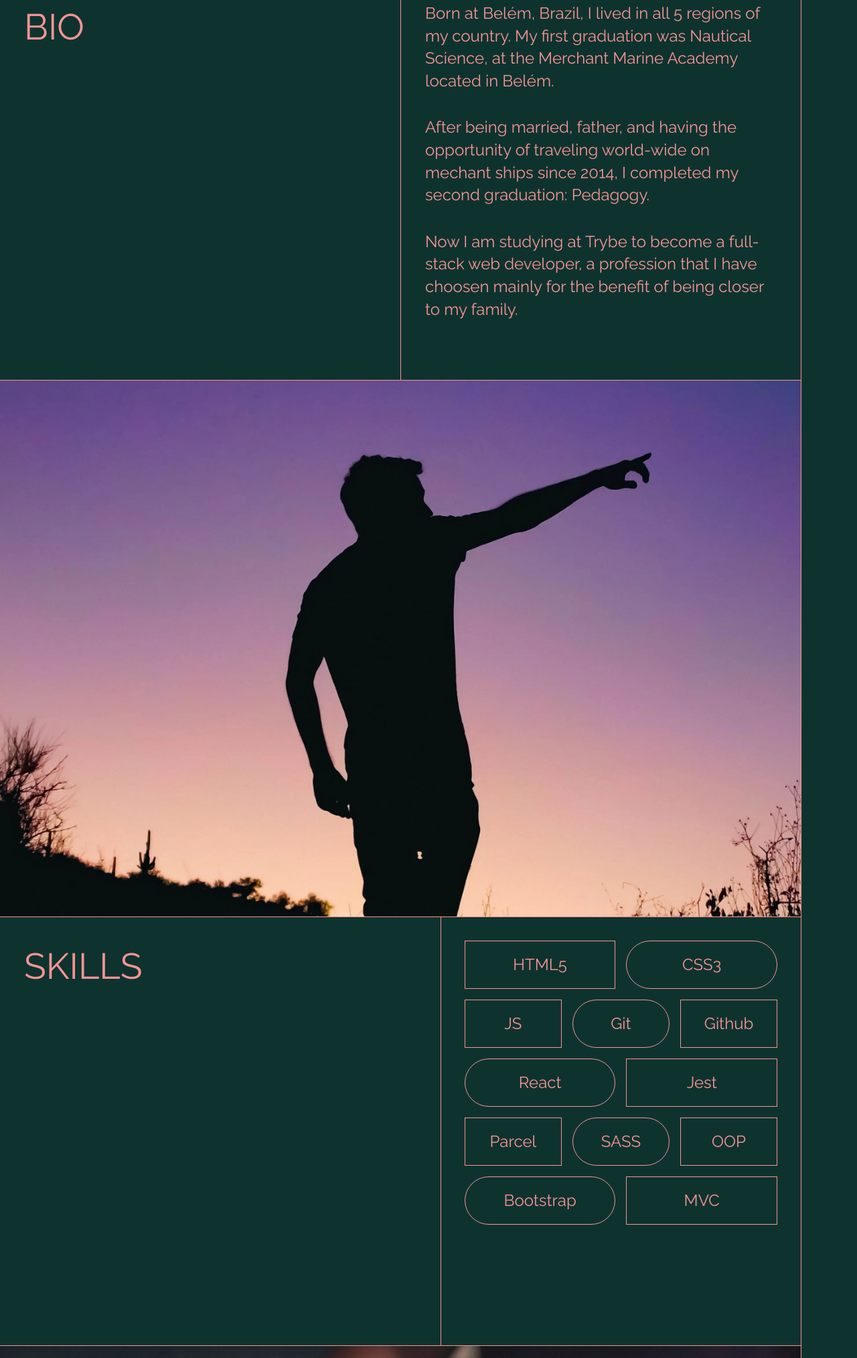
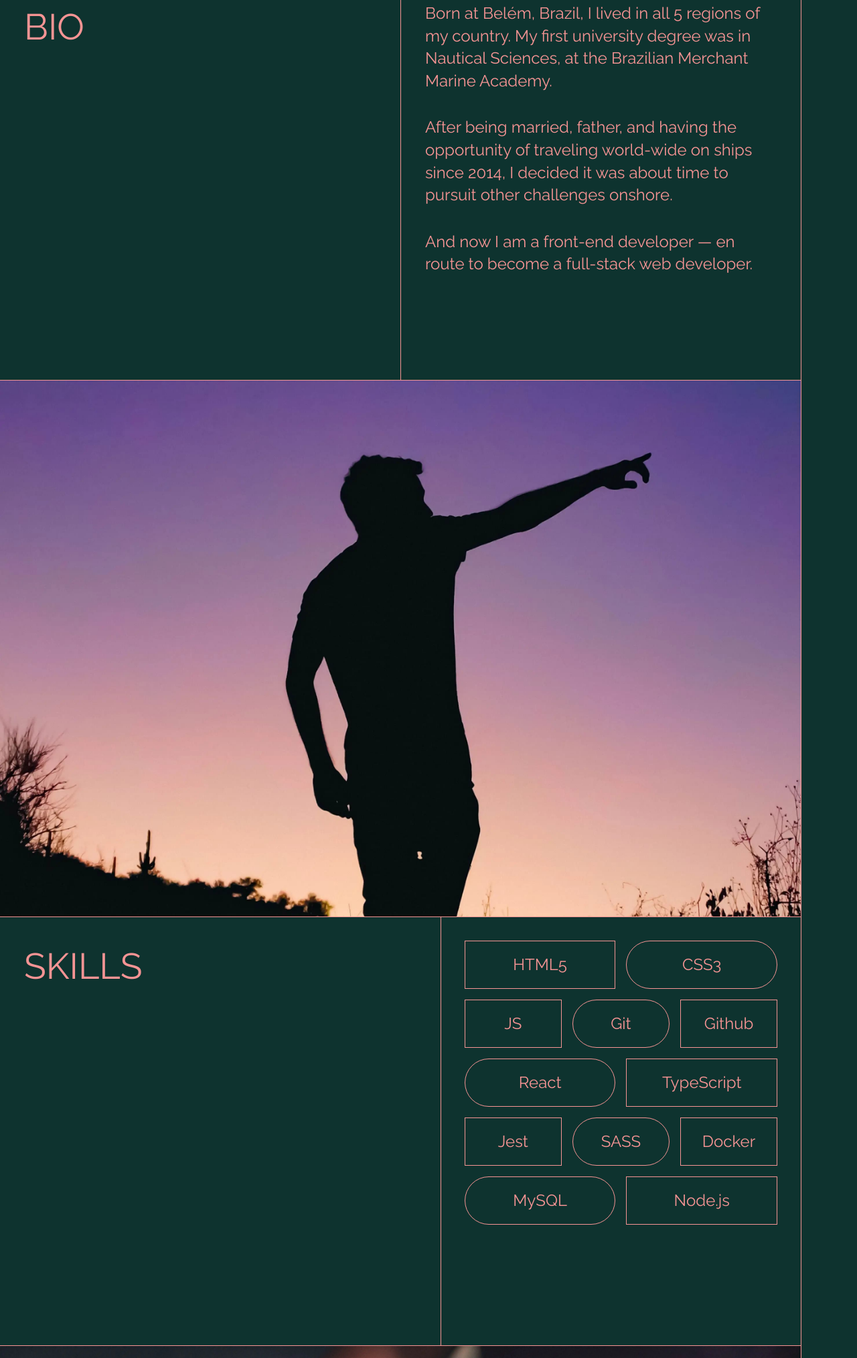
Before and after one commit to andersonfpcorrea/andersonfpcorrea.github.io, a plain HTML site: page profile.html in a window 1280 px wide. Shown: the part 307-2334 px from the top of the page at 67% size. Drawn offline with Linux system fonts and the light colour scheme.

Commit message:
update profile page

```diff
--- a/profile.html
+++ b/profile.html
@@ -84,18 +84,17 @@
           <article class="hero__bio">
             <p class="hero__bio--p">
               Born at Belém, Brazil, I lived in all 5 regions of my country. My
-              first graduation was Nautical Science, at the Merchant Marine
-              Academy located in Belém.
+              first university degree was in Nautical Sciences, at the Brazilian
+              Merchant Marine Academy.
             </p>
             <p class="hero__bio--p">
               After being married, father, and having the opportunity of
-              traveling world-wide on mechant ships since 2014, I completed my
-              second graduation: Pedagogy.
+              traveling world-wide on ships since 2014, I decided it was about
+              time to pursuit other challenges onshore.
             </p>
             <p class="hero__bio--p">
-              Now I am studying at Trybe to become a full-stack web developer, a
-              profession that I have choosen mainly for the benefit of being
-              closer to my family.
+              And now I am a front-end developer &mdash; en route to become a
+              full-stack web developer.
             </p>
           </article>
         </section>
@@ -118,12 +117,12 @@
               <p class="hero__tags--round smaller-tag2">Git</p>
               <p class="hero__tags--square smaller-tag3">Github</p>
               <p class="hero__tags--round larger-tag">React</p>
-              <p class="hero__tags--square larger-tag2">Jest</p>
-              <p class="hero__tags--square smaller-tag1">Parcel</p>
+              <p class="hero__tags--square larger-tag2">TypeScript</p>
+              <p class="hero__tags--square smaller-tag1">Jest</p>
               <p class="hero__tags--round smaller-tag2">SASS</p>
-              <p class="hero__tags--square smaller-tag3">OOP</p>
-              <p class="hero__tags--round larger-tag">Bootstrap</p>
-              <p class="hero__tags--square larger-tag2">MVC</p>
+              <p class="hero__tags--square smaller-tag3">Docker</p>
+              <p class="hero__tags--round larger-tag">MySQL</p>
+              <p class="hero__tags--square larger-tag2">Node.js</p>
             </article>
           </div>
         </section>
```
